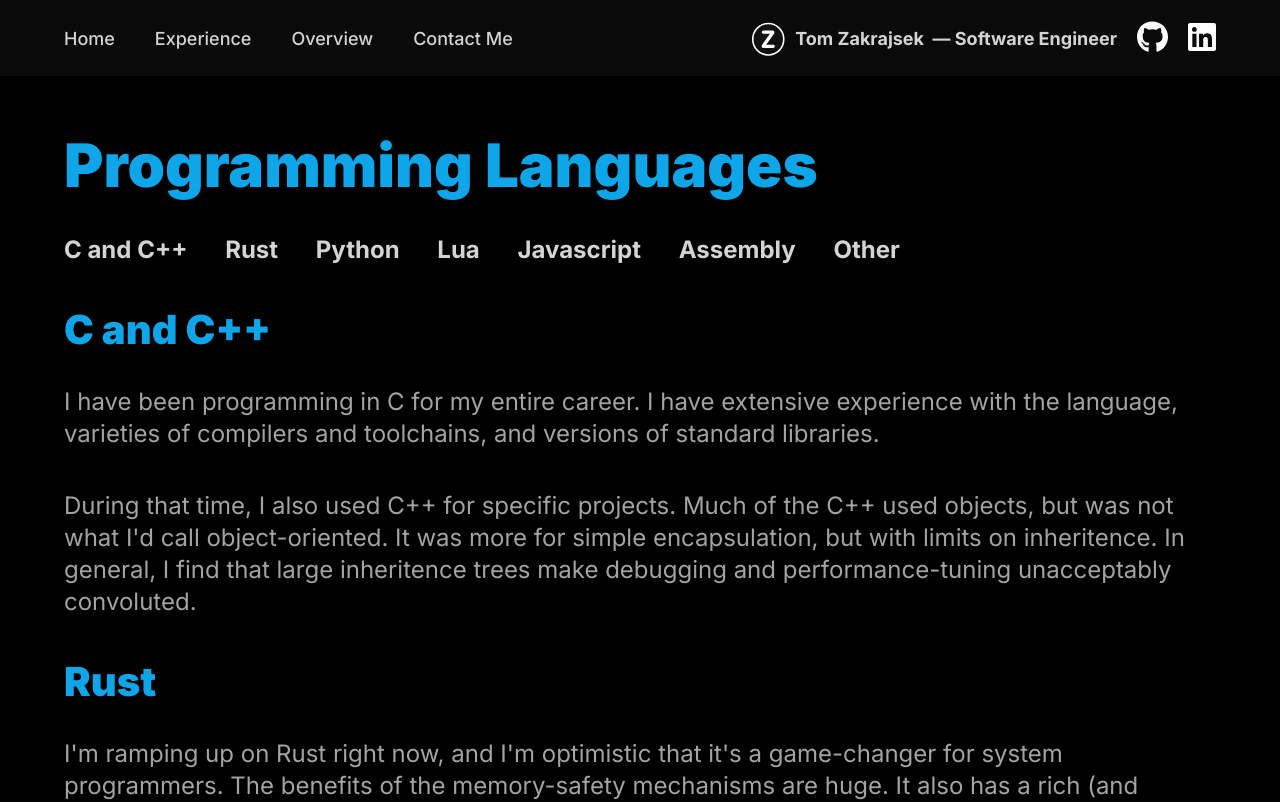
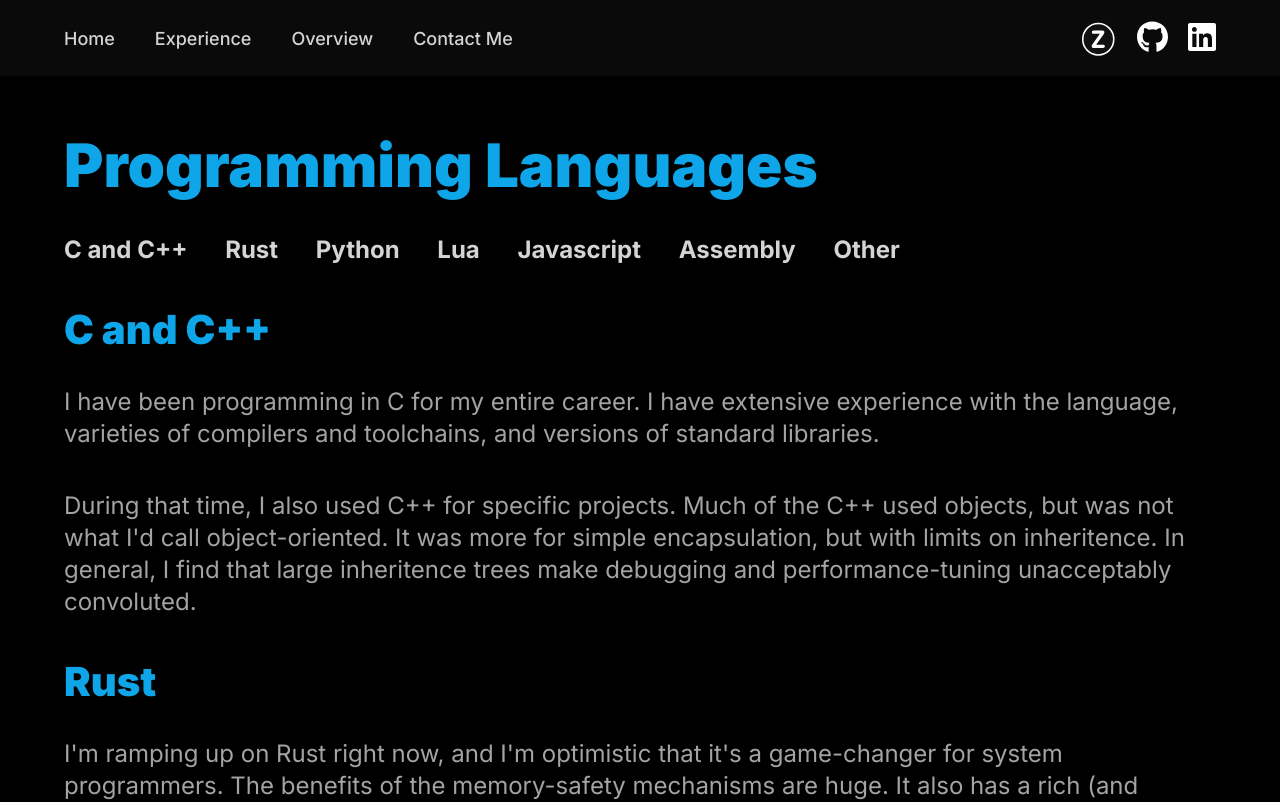
Before and after one commit to veryoddthomas/about, a Next.js app: page /languages in a window 1280 px wide. Shown: the top 802 px of the page. Built offline with nearby package versions, Linux system fonts and the light colour scheme.

Commit message:
Remove name and title from Navbar

```diff
--- a/app/components/Navbar.jsx
+++ b/app/components/Navbar.jsx
@@ -17,19 +17,6 @@ const navLinks = [
 ];
 
 
-// const NameLogo = () => {
-//   return (
-//     <div className="flex flex-row items-center gap-5">
-//       <Image src={logo} alt="logo" className="w-12 h-12 object-contain" />
-//       <h1 className="text-white text-[20px] font-bold cursor-pointer flex">
-//         <span className="text-gradient">Jason</span>
-//         <span className="text-[#d0d6f9]">Burk</span>
-//       </h1>
-//     </div>
-//   );
-// };
-
-
 const NameLogo = () => {
   return (
     <span className="flex flex-row items-center gap-5">
@@ -40,10 +27,10 @@ const NameLogo = () => {
       >
         <Image src={logo} alt='logo' className='w-9 h-9 object-contain' />
 
-        <div className='text-primary-light hover:text-secondary-light text-[18px] font-bold cursor-pointer flex '>
+        {/* <div className='text-primary-light hover:text-secondary-light text-[18px] font-bold cursor-pointer flex '>
           <span className='lg:block hidden'>Tom Zakrajsek&nbsp;
             &mdash; Software Engineer</span>
-        </div>
+        </div> */}
       </Link >
 
       <Link rel="noopener noreferrer" href={'https://github.com/veryoddthomas/'}>
```
